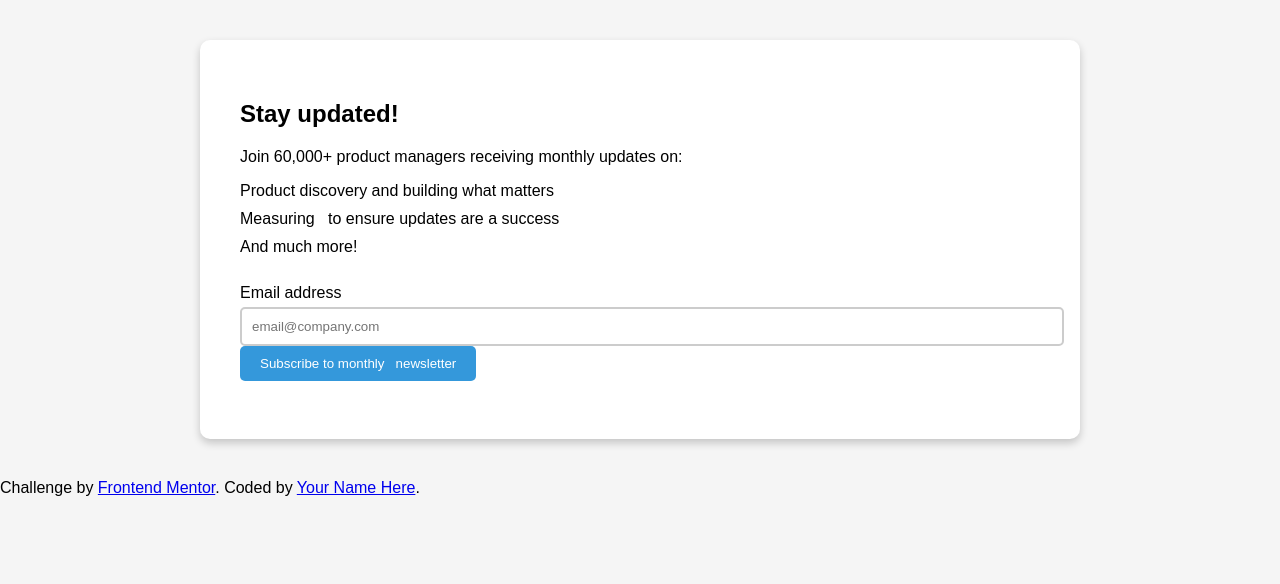
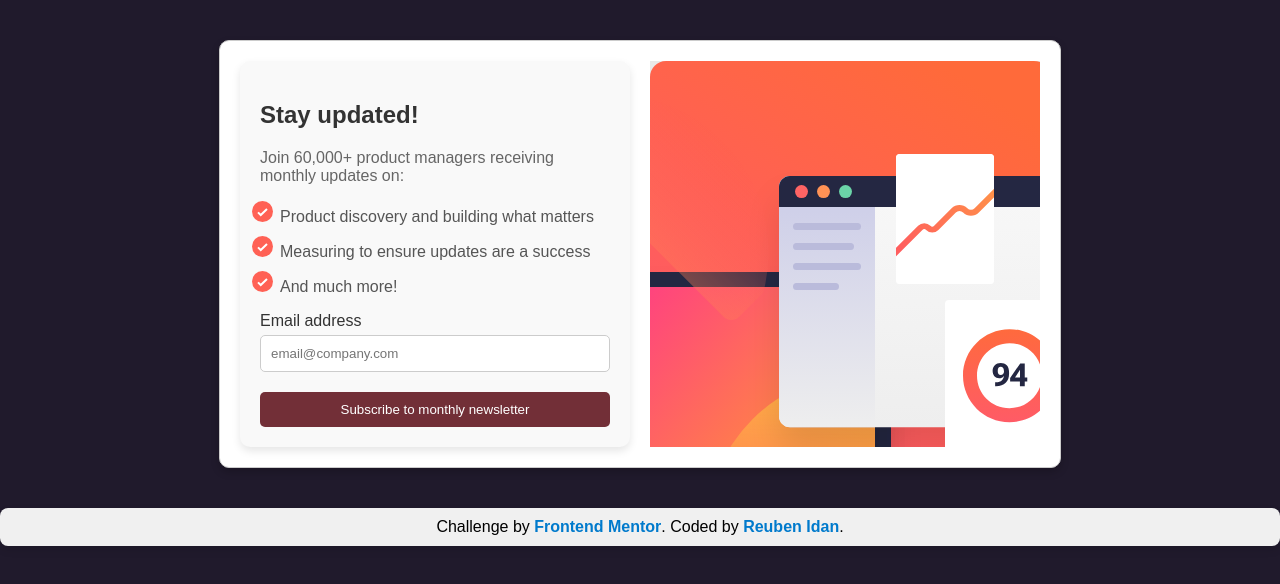
Before and after one commit to reuben-idan/newsletter-sign-up-with-success-message-main, a plain HTML site: page index.html in a window 1280 px wide. Drawn offline with Linux system fonts and the light colour scheme.

Commit message:
Improve UI

```diff
--- a/index.html
+++ b/index.html
@@ -10,45 +10,39 @@
   <script src="script1.js"></script>
 </head>
 
-
-
 <body>
-  <div class="newsletter-form">
+  <div class="newsletter-container"> <div class="newsletter-form"> <div class="column left-column">
     <h2>Stay updated!</h2>
-
     <p>Join 60,000+ product managers receiving monthly updates on:</p>
-
     <ul>
       <li>Product discovery and building what matters</li>
-      <li>Measuring
- to ensure updates are a success</li>
+      <li>Measuring to ensure updates are a success</li>
       <li>And much more!</li>
     </ul>
-
     <form id="signup-form">
-
       <label for="email">Email address</label>
       <input type="email" id="email" name="email" placeholder="email@company.com" required>
-
-      <button type="submit">Subscribe to monthly
- newsletter</button>
+      <button type="submit">Subscribe to monthly newsletter</button>
     </form>
-
-    <div
- class="success-message" style="display: none;">
+    <div class="success-message">
       <h3>Thanks for subscribing!</h3>
-      <p>A confirmation email has been sent to ash@loremcompany.com. Please open it and click the button inside to confirm your
- subscription.</p>
+      <p>A confirmation email has been sent to ash@loremcompany.com. Please open it and click the button inside to confirm your subscription.</p>
       <button type="button" class="dismiss-button">Dismiss message</button>
     </div>
+  </div>
+      <div class="column right-column">
+
+        <!---<img src="./assets/images/illustration-sign-up-desktop.svg" alt="illustration-sign-up-desktop"> -->
+        </div>
+    </div>
+
 
   </div>
 
   <div class="attribution">
     Challenge by <a href="https://www.frontendmentor.io?ref=challenge" target="_blank">Frontend Mentor</a>.
-    Coded by <a href="#">Your Name Here</a>.
+    Coded by <a href="#">Reuben Idan</a>.
   </div>
-
 
 </body>
 
--- a/style.css
+++ b/style.css
@@ -2,116 +2,165 @@ body {
     font-family: Arial, sans-serif;
     margin: 0;
     padding: 0;
-    background-color: #f5f5f5;
+    background-color: #201a2c;
   }
 
   .newsletter-form {
     max-width: 800px;
     margin: 40px auto;
     padding: 40px;
+    display: grid;
+    grid-template-columns: 1fr 1fr; /* Two equal columns */
+    gap: 20px; /* Space between columns */
+    padding: 20px;
+    border: 1px solid #ccc;
+    border-radius: 8px;
+
     border-radius: 10px;
     box-shadow: 0 4px 8px rgba(0, 0, 0, 0.2);
     background-color: #fff;
   }
 
-  h2 {
-    font-size: 24px;
-    margin-bottom: 20px;
+  .column {
+    padding: 10px;
 }
 
-  ul {
-    list-style: none;
-    padding: 0;
-    margin: 0;
+.left-column {
+    background-color: #f9f9f9;
 }
 
-  ul li {
-    margin-bottom: 10px;
+.right-column {
+    background-color: #e9e9e9;
 }
 
-  label {
-    display: block;
-    margin-bottom: 5px;
+.left-column {
+  font-family: Arial, sans-serif;
+  padding: 20px;
+  background-color: #f9f9f9;
+  border-radius: 10px;
+  box-shadow: 0 4px 8px rgba(0, 0, 0, 0.1);
 }
 
-  input[type="email"] {
+.left-column h2 {
+  color: #333;
+}
+
+.left-column p {
+  color: #666;
+}
+
+.left-column ul {
+  list-style-image: url('./assets/images/icon-list.svg');
+  padding-left: 20px; /* Adjust padding to align text properly */
+}
+
+.left-column ul li {
+  margin-bottom: 10px;
+  color: #555;
+}
+
+#signup-form {
+  display: flex;
+  flex-direction: column;
+}
+
+#signup-form label {
+  margin-bottom: 5px;
+  color: #333;
+}
+
+#signup-form input[type="email"] {
   padding: 10px;
+  margin-bottom: 20px;
   border: 1px solid #ccc;
   border-radius: 5px;
-    width: 100%;
 }
 
-  button {
-    padding: 10px 20px;
-    background-color: #3498db;
+#signup-form button {
+  padding: 10px;
+  background-color: #722f37; /* Wine color */
   color: #fff;
   border: none;
   border-radius: 5px;
   cursor: pointer;
+  transition: background-color 0.3s, box-shadow 0.3s;
 }
 
-  button:hover {
-    background-color: #2980b9;
+#signup-form button:hover {
+  background-color: #eb0b2c; /* Darker wine color */
+  box-shadow: 0 4px 8px rgba(0, 0, 0, 0.2);
 }
 
 .success-message {
-    display: flex;
-    justify-content: center;
-    align-items: center;
-    position: fixed;
-    top: 0;
-    left: 0;
-    width: 100%;
-    height: 100%;
-    background-color: rgba(0, 0, 0, 0.5);
-    z-index: 999;
+  display: none;
+  margin-top: 20px;
+  padding: 20px;
+  background-color: #e0ffe0;
+  border: 1px solid #b2ffb2;
+  border-radius: 5px;
 }
 
-  .success-message-content
-   {
-    background-color: #fff;
-    padding: 20px;
-    border-radius: 5px;
-    box-shadow: 0 2px 5px rgba(0, 0, 0, 0.2);
-    text-align: center;
+.success-message h3 {
+  color: #333;
+}
+
+.success-message p {
+  color: #666;
 }
 
 .dismiss-button {
-    margin-top: 10px;
-    padding: 5px 10px;
+  padding: 10px;
   background-color: #ccc;
+  color: #333;
   border: none;
-    border-radius: 3px;
+  border-radius: 5px;
   cursor: pointer;
+  transition: background-color 0.3s;
 }
 
-  .success-message.show {
-    display: block;
+.dismiss-button:hover {
+  background-color: #bbb;
 }
 
 
 
-  /* ... (rest of your CSS) */
-
-input[type="email"] {
-    /* ... (existing styles) */
-    border: 2px solid #ccc;
+  .right-column {
+    display: flex;
+    justify-content: center; /* Center the image horizontally */
+    align-items: center; /* Center the image vertically */
+    padding: 10px; /* Add some padding if needed */
+    background-image: url("./assets/images/illustration-sign-up-desktop.svg"  );
 }
 
-  input[type="email"].valid {
-    border-color: green;
+.right-column img {
+    max-width: 100%; /* Ensure the image doesn't overflow the column */
+    height: auto; /* Maintain the aspect ratio */
+    display: block; /* Remove any extra space below the image */
 }
 
-  input[type="email"].invalid {
-    border-color: red;
+
+.attribution {
+  font-family: 'Arial', sans-serif;
+  text-align: center;
+  padding: 10px;
+  background-color: #f0f0f0;
+  border-radius: 8px;
+  box-shadow: 0 4px 8px rgba(0, 0, 0, 0.1);
+  transition: background-color 0.3s, color 0.3s;
 }
 
-  button[type="submit"] {
-    /* ... (existing styles) */
-    background-color: #3498db;
+.attribution a {
+  color: #007acc; /* Initial link color */
+  text-decoration: none;
+  font-weight: bold;
+  transition: color 0.3s;
 }
 
-  button[type="submit"]:disabled {
-    background-color: #ccc;
-    cursor: not-allowed;
+.attribution a:hover {
+  color: #005f99; /* Darker shade on hover */
 }
+
+.attribution:hover {
+  background-color: #e0e0e0; /* Slightly darker background on hover */
+  color: #333; /* Darker text color on hover */
+}
```
Lines whose indentation alone changed are shown as unchanged.
